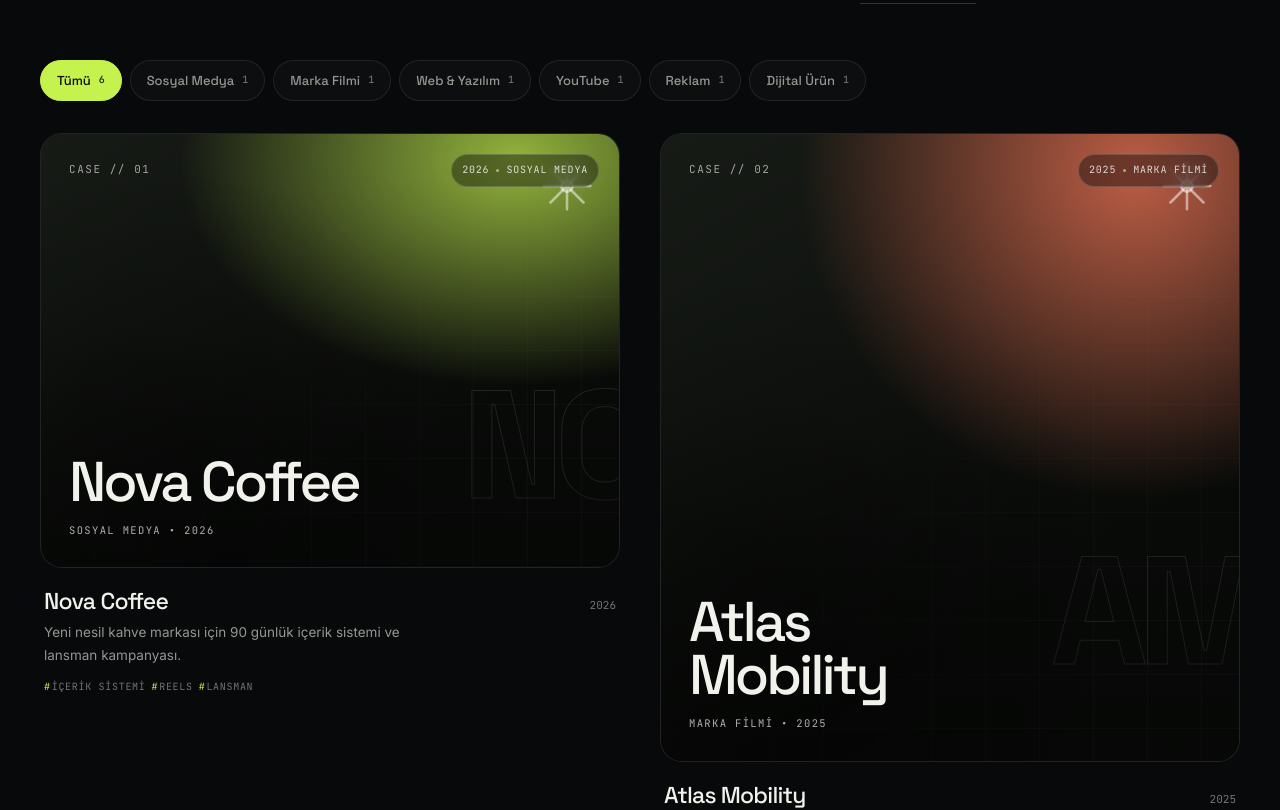
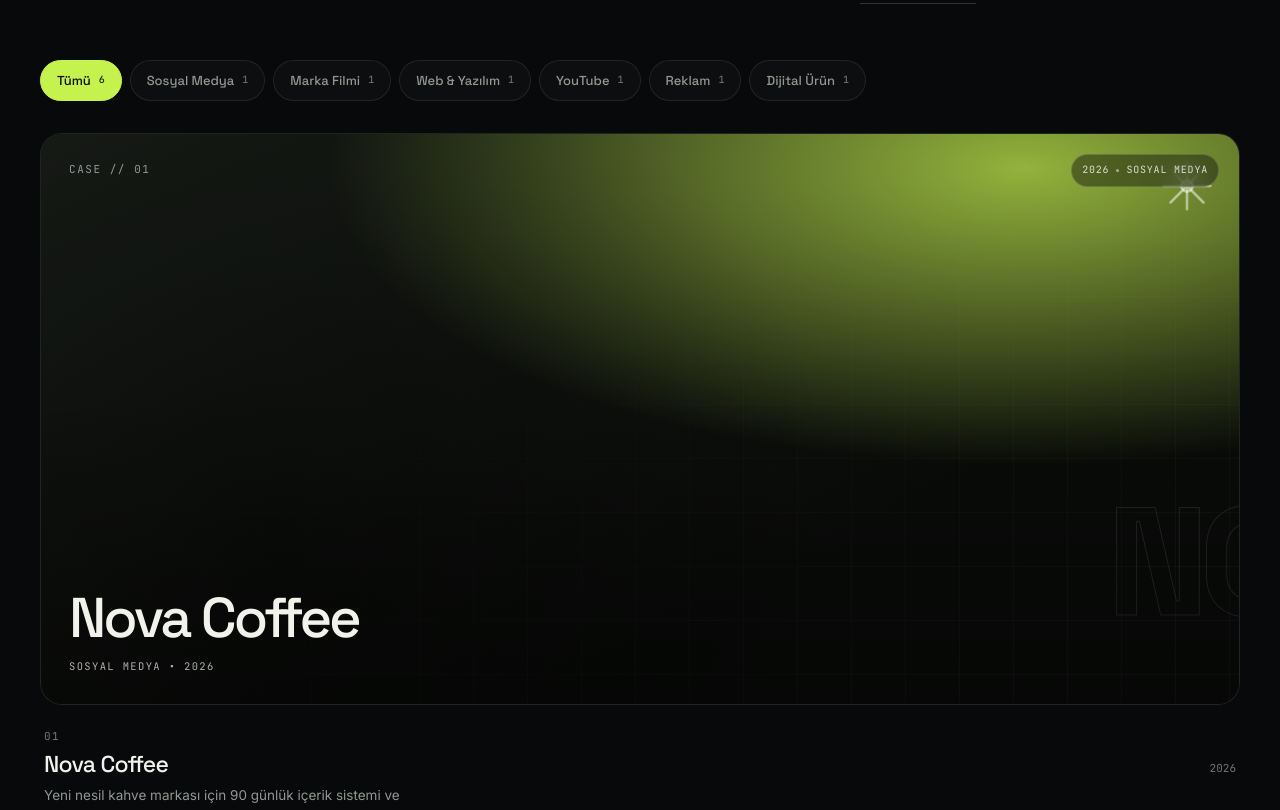
Before and after one commit to aligstudio/aligstudio, a Next.js app: page / in a window 1280 px wide. Shown: the part 2680-3490 px from the top of the page. Built offline with nearby package versions, Linux system fonts and the light colour scheme; no server answers.

Commit message:
Faz 2 works: editoryal grid (ilk kart genis 21/10), kart alti mono numara, hover scale 1.04
Co-authored-by: aligstudio <aligstudio@users.noreply.github.com>

```diff
--- a/app/globals.css
+++ b/app/globals.css
@@ -3326,6 +3326,39 @@ p {
 }
 
 /* ==========================================================================
+   Faz 2 — works: editoryal grid + mono numara
+   ========================================================================== */
+
+.work-card__num {
+  display: block;
+  margin-bottom: 8px;
+  font-family: var(--mono);
+  font-size: 11px;
+  letter-spacing: 0.12em;
+  color: var(--muted-2);
+  transition: color 0.3s var(--ease);
+}
+
+.work-card:hover .work-card__num {
+  color: var(--accent);
+}
+
+.work-card:hover .work-card__poster > img,
+.work-card:hover .work-art {
+  transform: scale(1.04);
+}
+
+@media (min-width: 1024px) {
+  .works__grid .work-card:first-child {
+    grid-column: 1 / -1;
+  }
+
+  .works__grid .work-card:first-child .work-card__poster {
+    aspect-ratio: 21 / 10;
+  }
+}
+
+/* ==========================================================================
    Responsive
    ========================================================================== */
 
--- a/components/WorkCard.tsx
+++ b/components/WorkCard.tsx
@@ -60,6 +60,7 @@ export function WorkCard({ item, index, allItems, size = 'default' }: WorkCardPr
       </div>
 
       <div className="work-card__body">
+        <span className="work-card__num">{String(index + 1).padStart(2, '0')}</span>
         <div className="work-card__row">
           <h3>{item.title}</h3>
           <span className="work-card__year">{item.year}</span>
```
